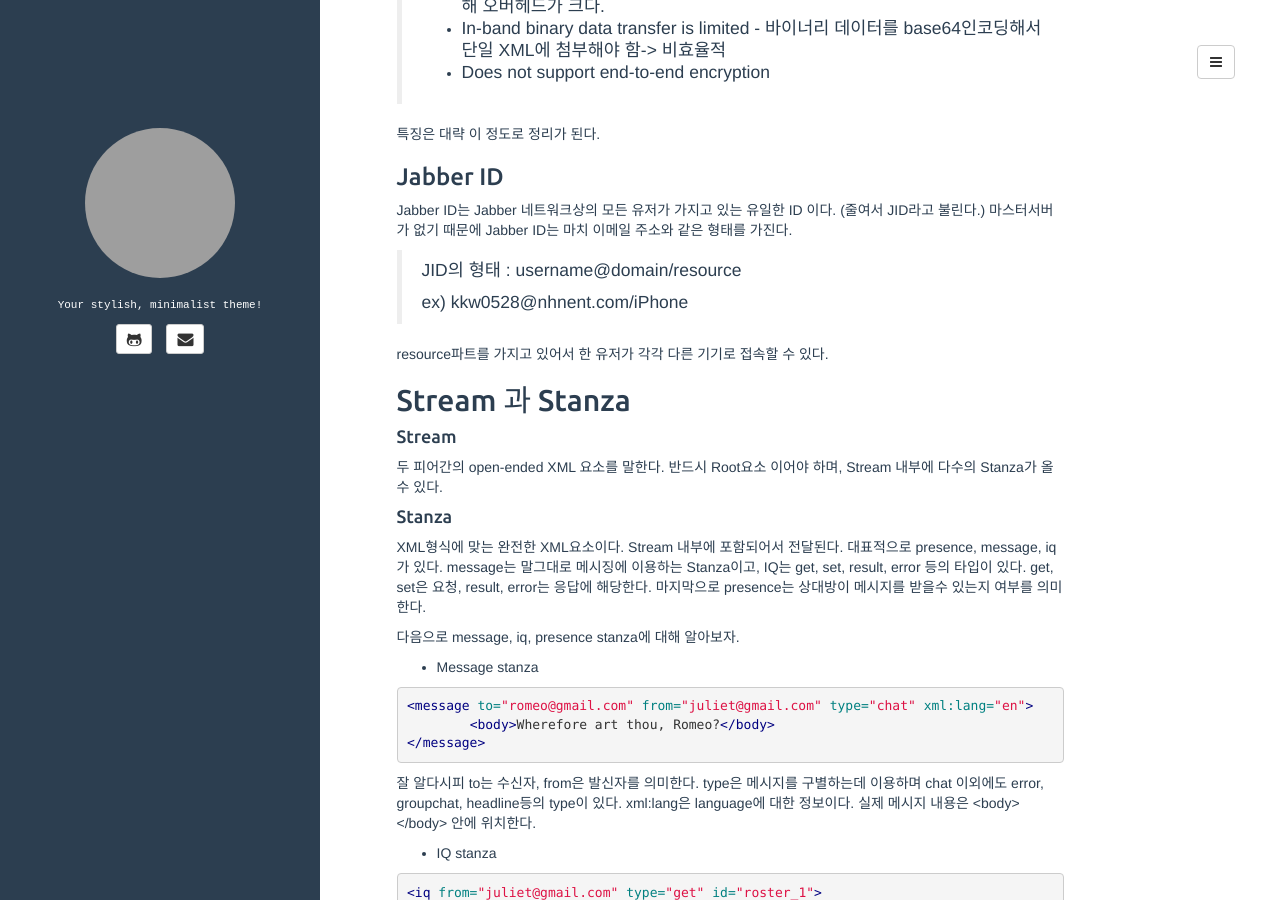
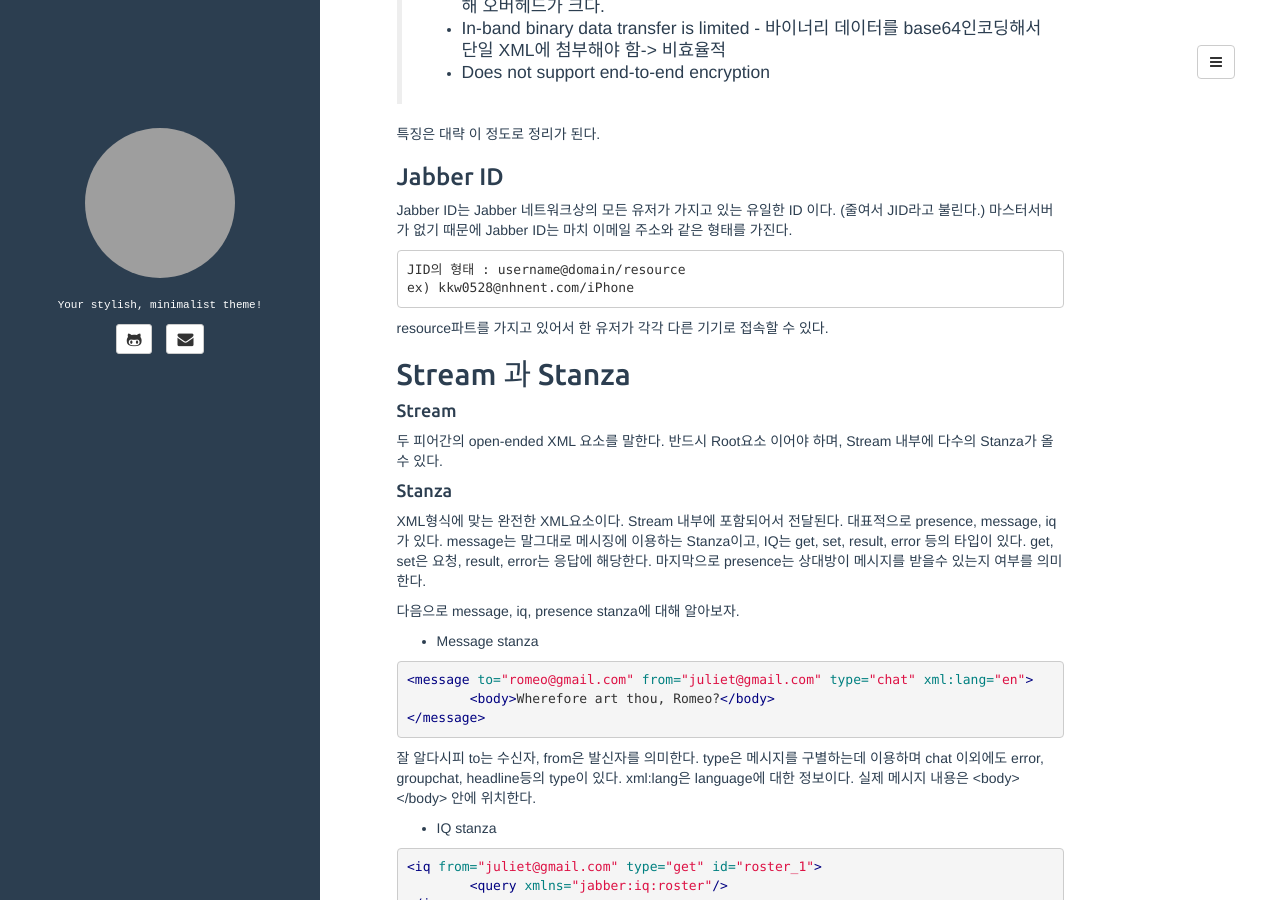
Before and after one commit to keonwookim/keonwookim.github.com, a Jekyll site: the page built from _posts/2015-03-30-xmpp.md, in a window 1280 px wide and 900 px high, scrolled down 777 px. Built offline with Jekyll 4.4.1, drawn with Linux system fonts in a browser that asks for light colours; grey boxes are pictures that could not be loaded.

```diff
--- a/_posts/2015-03-30-xmpp.md
+++ b/_posts/2015-03-30-xmpp.md
@@ -38,9 +38,8 @@ XMPP는 XML기반으로 통신이 이루어진다. 이걸 보는 순간 '느린
 ### Jabber ID
 Jabber ID는 Jabber 네트워크상의 모든 유저가 가지고 있는 유일한 ID 이다. (줄여서 JID라고 불린다.) 마스터서버가 없기 때문에 Jabber ID는 마치 이메일 주소와 같은 형태를 가진다.
 
-> JID의 형태 : username@domain/resource
->
-> ex) kkw0528@nhnent.com/iPhone
+    JID의 형태 : username@domain/resource
+    ex) kkw0528@nhnent.com/iPhone
 
 resource파트를 가지고 있어서 한 유저가 각각 다른 기기로 접속할 수 있다.
 
```
